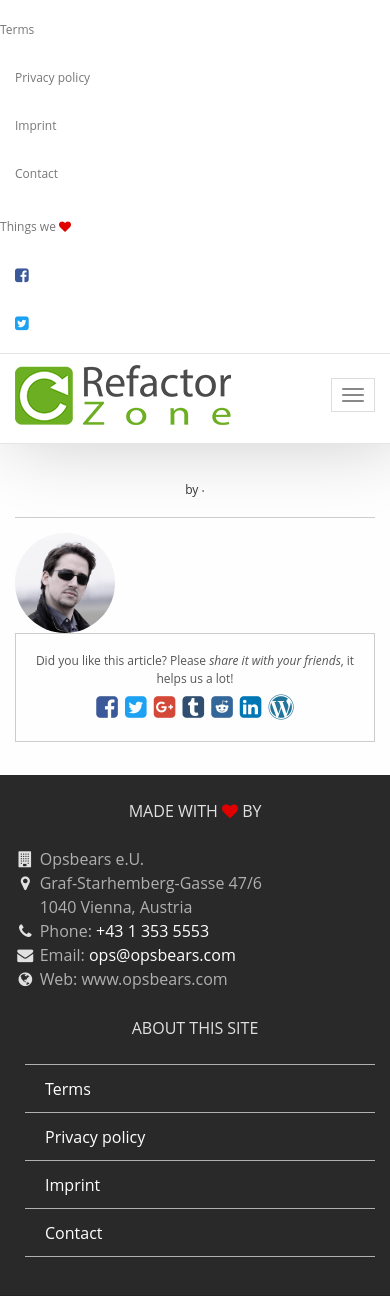
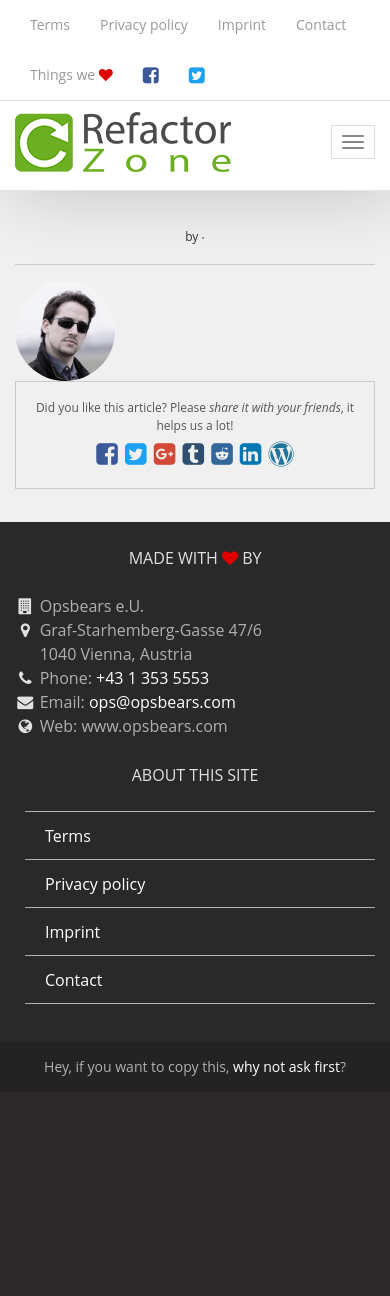
Before and after one commit to melaniebalaz/refactor.zone, a PHP site: template src/Web/Views/ArticleController/articleAction.twig in a window 390 px wide. Shown: the top 1296 px of the page. After the commit the page ends 1076 px from the top, so only its background shows below. Run offline with PHP 8.4, Linux system fonts and the light colour scheme; the template is opened without the code that fills it, so the values that code supplies are empty; some libraries are stand-ins or nearby versions; some web fonts are replaced.

Commit message:
mobile header

```diff
--- a/htdocs/src/sass/site.scss
+++ b/htdocs/src/sass/site.scss
@@ -24,7 +24,7 @@
 @import "dark";
 
 body {
-	background-color: #fefefe;
+	background-color: #f0f0f0;
 	font-size:        12px;
 }
 
@@ -149,26 +149,43 @@
 	opacity: 0.8;
 }
 
+.nav > li > a:hover {
+	background-color:inherit;
+}
+
 .navbar-secondary {
 	margin-bottom:0;
 	background-color:#fff;
 	z-index:2;
 	border-bottom:1px solid #e5e5e5;
-	font-size:        ($font-size-base * 0.6);
-	.navbar-nav > li > a {
-		color:#777;
-		&:hover {
-			color:$brand-primary;
+	font-size:        ($font-size-base * 0.7);
+	@media (min-width: $grid-float-breakpoint) {
+		.navbar-nav > li:first-child a {
+			padding-left: 0;
 		}
 	}
-	.navbar-nav > li:first-child a {
-		padding-left:0;
+
+	.navbar-nav {
+		float:  left;
+		margin: 0;
+
+		> li {
+			float: left;
+			> a {
+				color:#999;
+				padding-top:    $navbar-padding-vertical;
+				padding-bottom: $navbar-padding-vertical;
+				&:hover {
+					color:$brand-primary;
+				}
+			}
+		}
 	}
 }
 
 .navbar-default {
 	background-color: #ffffff;
-	font-size:        ($font-size-base * 0.6);
+	font-size:        ($font-size-base * 0.7);
 	height:           90px;
 	line-height:      90px;
 	box-shadow:       10px 0 75px 0 rgba(0, 0, 0, 0.2);
--- a/src/Web/Views/base.twig
+++ b/src/Web/Views/base.twig
@@ -94,7 +94,7 @@
 		</nav>
 	</header>
 {% block body %}
-	<div class="container">
+	<div class="container main">
 		{% block content %}
 		{% endblock %}
 	</div>
```
Also changed, not shown: htdocs/css/site.min.css, 1 other file.
